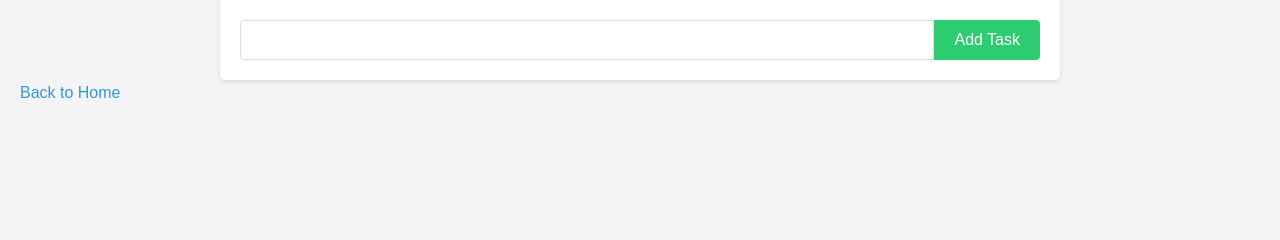
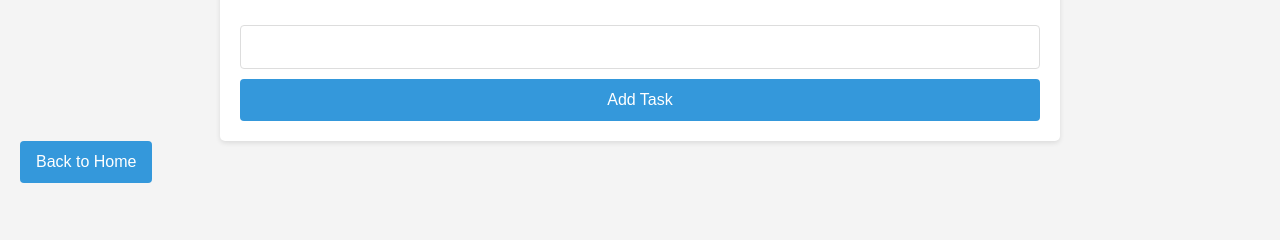
Before and after one commit to Alienjob/project_future, a Flask app: page /task in a window 1280 px wide. Shown: the part 193-433 px from the top of the page. Run offline with Flask 3, Linux system fonts and the light colour scheme; a user stored in the database is signed in.

Commit message:
update ui

```diff
--- a/server/static/css/main.css
+++ b/server/static/css/main.css
@@ -46,30 +46,50 @@ tr:hover {
 
 form {
     display: flex;
+    flex-direction: column;
     margin-top: 20px;
 }
 
-input[type="text"] {
-    flex: 1;
-    padding: 10px;
+form div {
+    margin-bottom: 20px;
+    /* Increased from 15px to 20px */
+}
+
+label {
+    display: block;
+    margin-bottom: 8px;
+    /* Increased from 5px to 8px */
+    font-weight: bold;
+}
+
+input[type="text"],
+input[type="email"],
+input[type="password"],
+input[type="number"] {
+    width: 100%;
+    padding: 12px;
+    /* Increased from 10px to 12px */
     font-size: 16px;
     border: 1px solid #ddd;
-    border-radius: 4px 0 0 4px;
+    border-radius: 4px;
+    box-sizing: border-box;
+    margin-top: 5px;
+    /* Added margin-top */
 }
 
-input[type="submit"] {
-    padding: 10px 20px;
-    background-color: #2ecc71;
+input[type="submit"],
+button[type="submit"] {
+    padding: 12px 24px;
+    /* Increased padding */
+    background-color: #3498db;
     color: #fff;
     border: none;
     cursor: pointer;
     font-size: 16px;
-    border-radius: 0 4px 4px 0;
+    border-radius: 4px;
     transition: background-color 0.3s ease;
-}
-
-input[type="submit"]:hover {
-    background-color: #27ae60;
+    margin-top: 10px;
+    /* Added margin-top */
 }
 
 a {
@@ -100,3 +120,33 @@ a:hover {
     background-color: #f8d7da;
     border-color: #f5c6cb;
 }
+
+.form {
+    max-width: 400px;
+    margin: 0 auto;
+    padding: 30px;
+    /* Increased from 20px to 30px */
+    background-color: #fff;
+    border-radius: 5px;
+    box-shadow: 0 2px 5px rgba(0, 0, 0, 0.1);
+}
+
+.user-info {
+    text-align: right;
+    margin-bottom: 20px;
+}
+
+.btn {
+    display: inline-block;
+    padding: 8px 16px;
+    background-color: #3498db;
+    color: #fff;
+    text-decoration: none;
+    border-radius: 4px;
+    transition: background-color 0.3s ease;
+}
+
+.btn:hover {
+    background-color: #2980b9;
+    text-decoration: none;
+}
--- a/server/templates/test_storage.html
+++ b/server/templates/test_storage.html
@@ -32,4 +32,8 @@
     <input type="number" id="newValue" required>
     <button type="submit">Set New Value</button>
 </form>
+
+<div style="margin-top: 20px;">
+    <a href="{{ url_for('index') }}" class="btn">Back to Home</a>
+</div>
 {% endblock %}
```
Also changed, not shown: blockchain/tests/test_simple_storage.py (+1 -1 lines), blockchain/instance/test.db.
